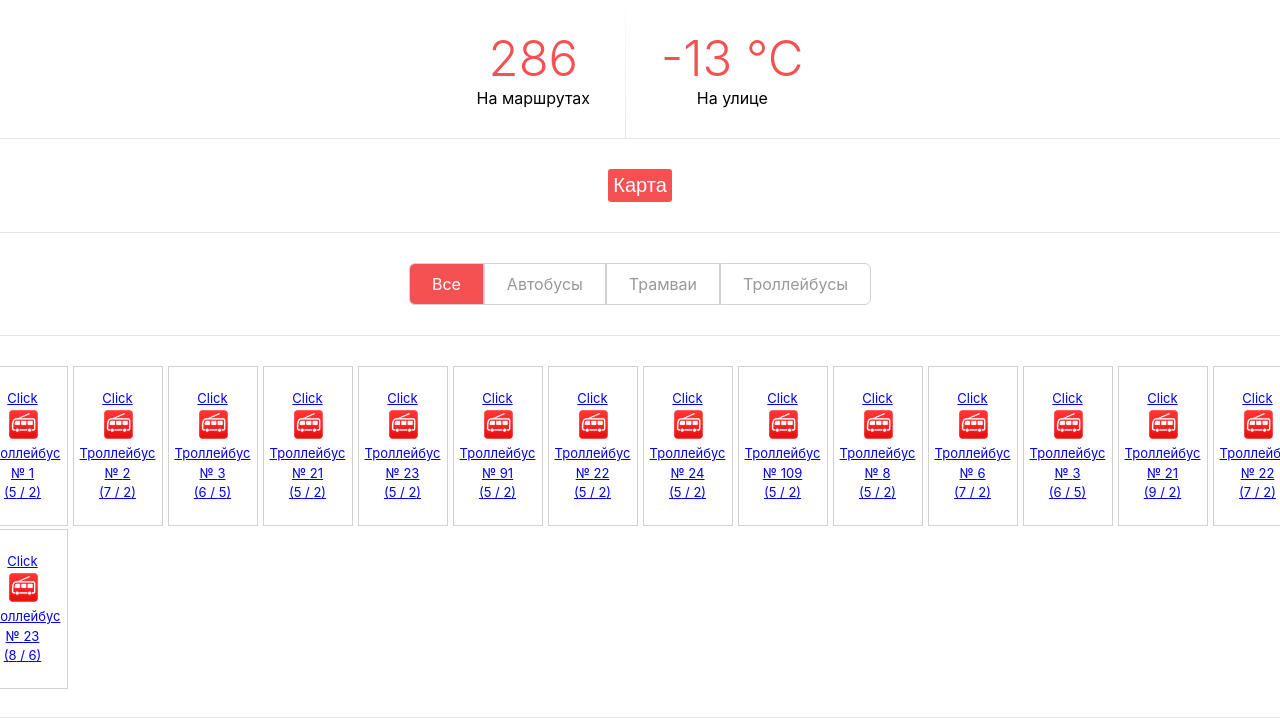
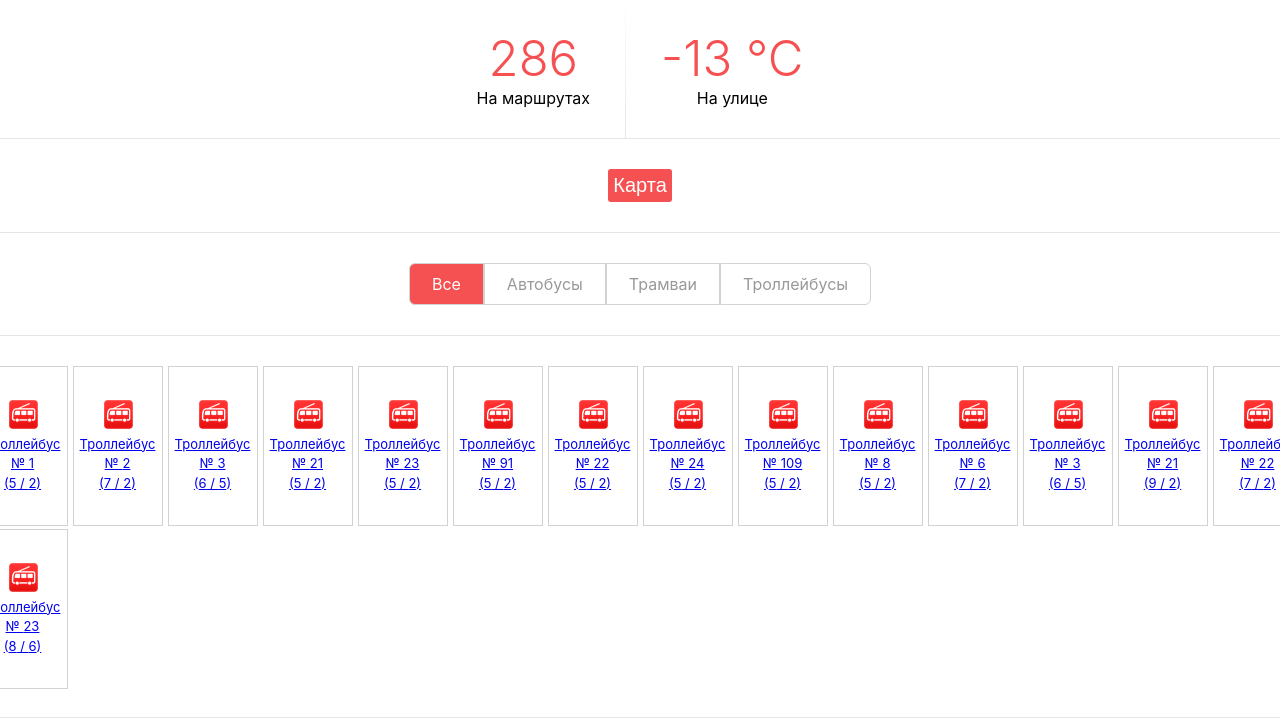
Before and after one commit to Dvuzh/BusWeb, a React (Create React App) app: page / in a window 1280 px wide. Shown: the top 728 px of the page. Built offline with nearby package versions, Linux system fonts and the light colour scheme.

Commit message:
add route

```diff
--- a/src/App.js
+++ b/src/App.js
@@ -5,8 +5,6 @@ import Header from "./components/Header";
 import Map from "./components/Map";
 import FilterTransports from "./components/FilterTransports";
 import Transports from "./components/Transports";
-import SelectedTransport from "./components/SelectedTransport";
-import {BrowserRouter, Route} from "react-router-dom";
 
 
 
@@ -20,11 +18,10 @@ class App extends Component {
     render() {
         return (
             <div className="App">
-                {/*<SelectedTransport/>*/}
-            <Header />
-            <Map />
-            <FilterTransports updateData={this.updateData} />
-            <Transports filter={ this.state.filter} />
+                <Header />
+                <Map />
+                <FilterTransports updateData={this.updateData} />
+                <Transports filter={ this.state.filter} />
             </div>
         );
     }
--- a/src/components/CurrentTransport.js
+++ b/src/components/CurrentTransport.js
@@ -5,30 +5,18 @@ import bus from '../images/bus_index.png'
 import tram from '../images/tram_index.png'
 import troll from '../images/troll_index.png'
 
-import { BrowserRouter , Route, Link, Redirect, withRouter } from "react-router-dom";
-import SelectedTransport from "./SelectedTransport";
+import { Link } from "react-router-dom";
 
 class CurrentTransport extends Component {
 
-    constuctor() {
-        this.redirectToNewPage = this.redirectToNewPage.bind(this);
-    }
-
-    redirectToNewPage(index){
-        let path = `/route/${index}`;
-        // console.log(this.props.history)
-        // Router.pushState(null,path);
-console.log('tut')
-        return (<SelectedTransport />);
+    constructor(props) {
+        super(props);
     }
 
     render() {
         return (
             <div className="block-car">
-                <BrowserRouter>
-                    {/*<a href={`/route/${this.props.car.id}`} >*/}
-                <Link to={`/route/${this.props.car.id}`} > Click
-                    {/*<a>*/}
+                <Link to={ `/route/${this.props.car.id}` } >
                     <div className="bus-title">
                         <img src={this.props.car.typeCar === 0 ? bus : this.props.car.typeCar === 1 ? tram : troll}  className="car-image" />
                         <br/>
@@ -36,14 +24,11 @@ console.log('tut')
                         <br/>
                         <span> № {this.props.car.num}</span>
                     </div>
-
                    <span>({this.props.car.count} / {this.props.car.active})</span>
-                    {/*</a>*/}
                 </Link>
-                </BrowserRouter>
             </div>
         );
     }
-}
+};
 
 export default CurrentTransport;
--- a/src/components/SelectedTransport.js
+++ b/src/components/SelectedTransport.js
@@ -2,19 +2,19 @@ import {Component} from "react";
 import React from "react";
 
 class SelectedTransport extends Component {
-    // // constructor(props) {
-    // //     super(props);
-    // // }
+    constructor(props) {
+        super(props);
+    }
     //
-    // componentWillMount() {
-    //     // console.log(this.props.params)
-    //     // let card = this.props.transports.find((transport)=>transport.id == this.props.params.transportId);
-    //     // this.setState({...card});
-    // }
+    componentWillMount() {
+        console.log(this.props.params)
+        // let card = this.props.transports.find((transport)=>transport.id == this.props.params.transportId);
+        // this.setState({...card});
+    }
 
 
     render() {
-        // console.log(this.state);
+        console.log(this.match)
         return (
             <div className="selected-transport">
           <section>
--- a/src/components/Transports.js
+++ b/src/components/Transports.js
@@ -1,7 +1,6 @@
 import {Component} from "react";
 import React from "react";
 import CurrentTransport from "./CurrentTransport";
-
 
 class Transports extends Component {
     constructor(props) {
--- a/src/index.js
+++ b/src/index.js
@@ -7,19 +7,16 @@ import * as serviceWorker from './serviceWorker';
 import { BrowserRouter, Route, Switch } from "react-router-dom";
 import SelectedTransport from "./components/SelectedTransport";
 
-ReactDOM.render(<App />, document.getElementById('root'));
-
-
 ReactDOM.render((
     <BrowserRouter>
         <div>
             <Switch>
-                <Route path="/" component={App} />
-                <Route path="/route" component={SelectedTransport} />
+                <Route exact path="/" component={App} />
+                <Route path="/route/:transportId" component={SelectedTransport} />
             </Switch>
         </div>
     </BrowserRouter>
-), document.getElementById('root'))
+), document.getElementById('root'));
 
 // If you want your app to work offline and load faster, you can change
 // unregister() to register() below. Note this comes with some pitfalls.
```
